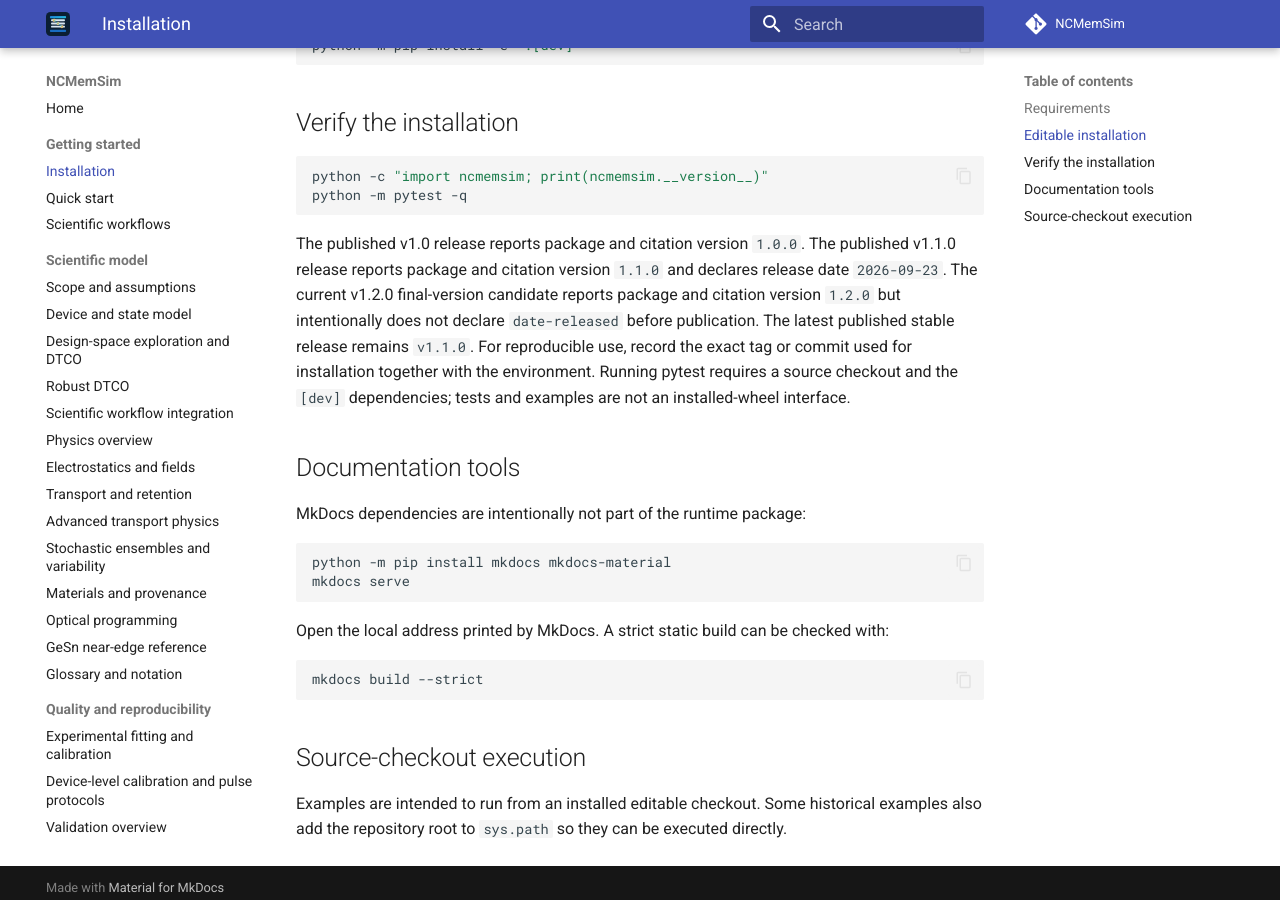
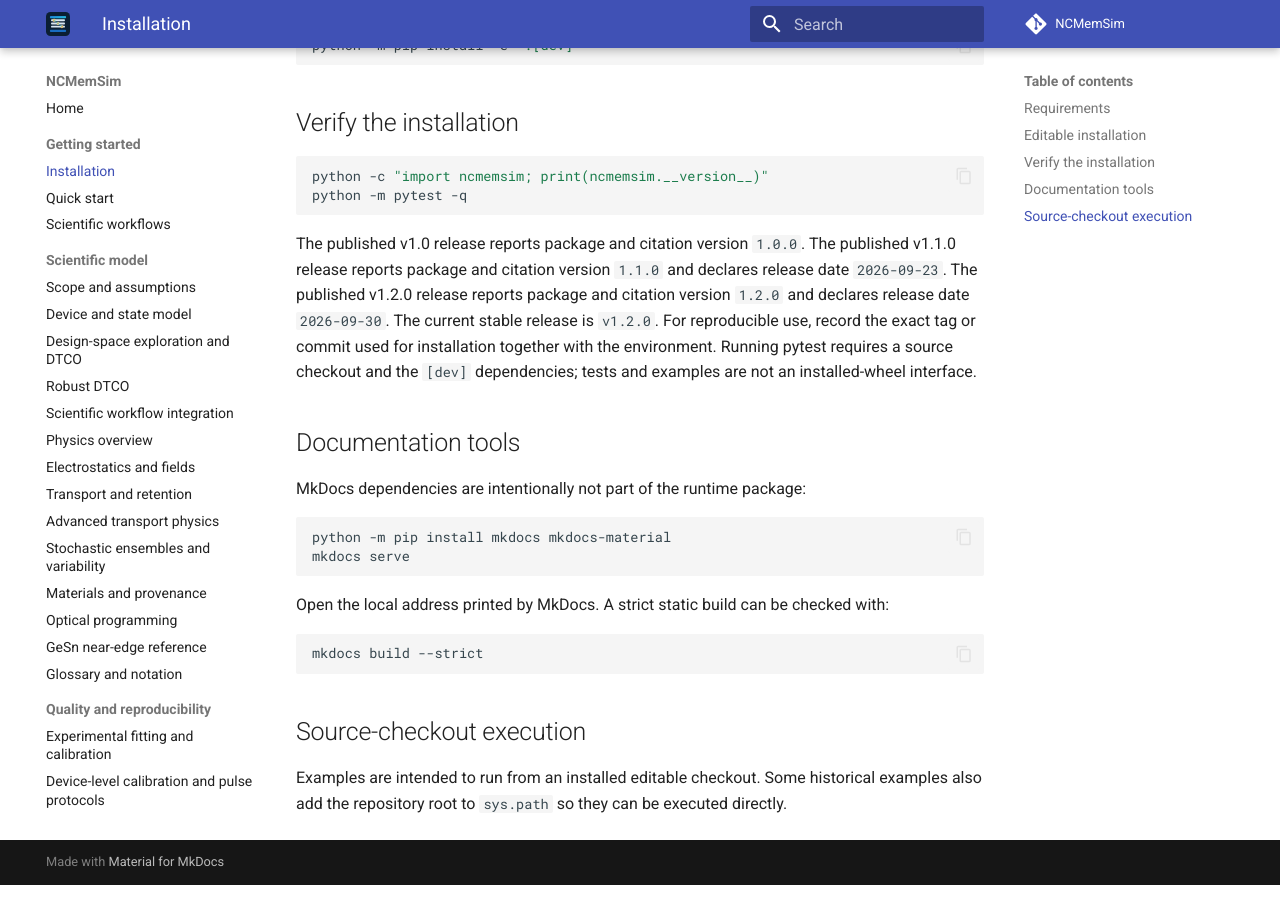
Before and after one commit to ocojocaru/NCMemSim, an MkDocs documentation site: the page built from docs/installation.md, in a window 1280 px wide and 900 px high, scrolled down 1205 px. Built offline with MkDocs 1.6.1 and Material for MkDocs 9.7.7, drawn with Linux system fonts in a browser that asks for light colours; comment, search, counter and statistics services are not loaded.

Commit message:
Finalize v1.2.0 release metadata

```diff
--- a/docs/installation.md
+++ b/docs/installation.md
@@ -63,9 +63,9 @@
 The published v1.0 release reports package and citation version `1.0.0`. The
 published v1.1.0 release reports package and citation version `1.1.0` and
 declares release date `2026-09-23`.
-The current v1.2.0 final-version candidate reports package and citation version
-`1.2.0` but intentionally does not declare `date-released` before publication.
-The latest published stable release remains `v1.1.0`.
+The published v1.2.0 release reports package and citation version `1.2.0` and
+declares release date `2026-09-30`.
+The current stable release is `v1.2.0`.
 For reproducible use, record the exact tag or commit
 used for installation together with the environment.
 Running pytest requires a source checkout and the `[dev]` dependencies; tests
```
Also changed, not shown: CHANGELOG.md (+15 -0 lines), README.md (+5 -12 lines), docs/developer.md (+1 -1 lines), docs/index.md (+1 -1 lines), docs/roadmap.md (+1 -1 lines), docs/stochastic_ensembles.md (+1 -1 lines), 3 other files.
